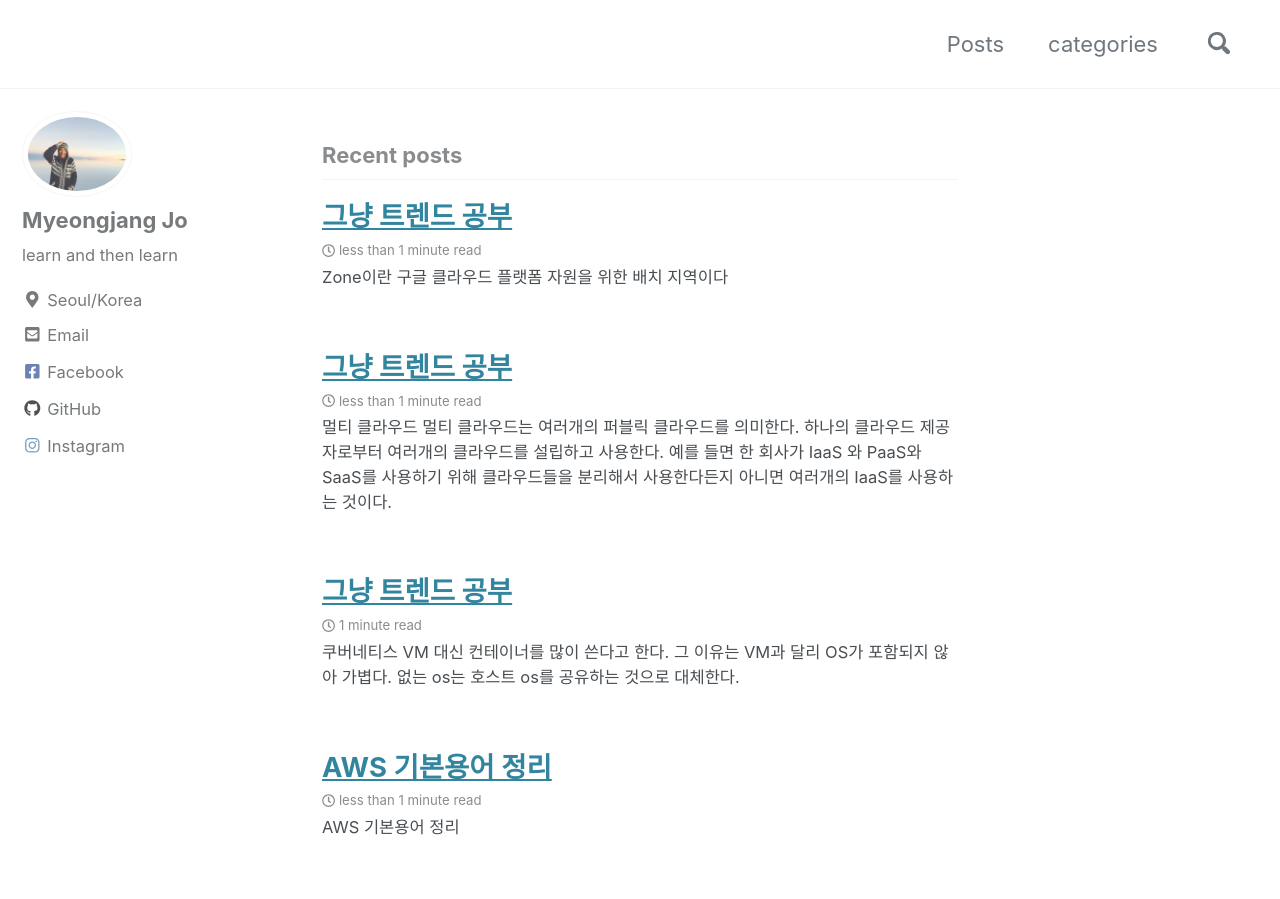
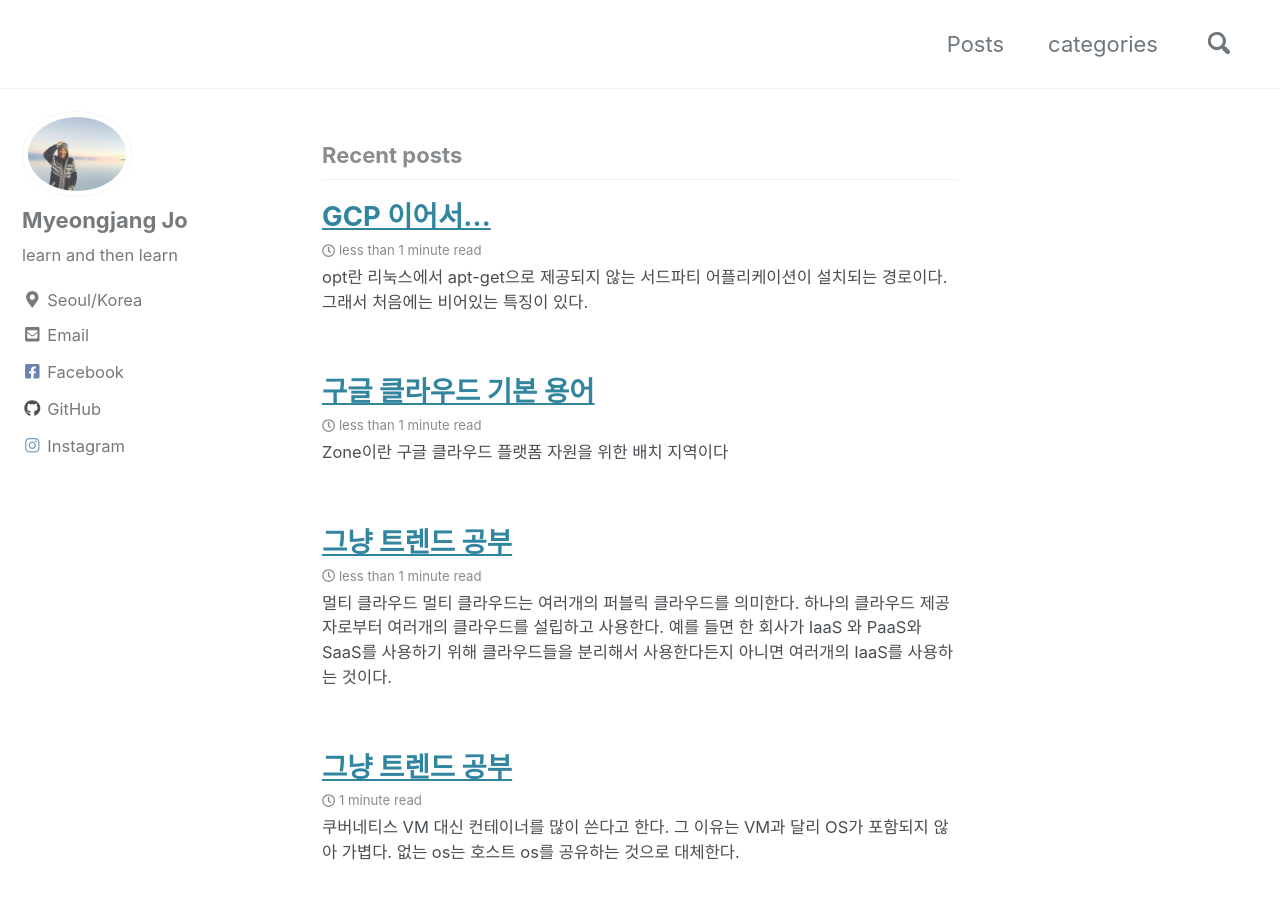
Before and after one commit to josephmjjo/josephmjjo.github.io, a Jekyll site: the page built from index.html, in a window 1280 px wide and 900 px high. Built offline with Jekyll 4.4.1, drawn with Linux system fonts in a browser that asks for light colours; cached includes are drawn as plain includes; nearby versions of some CDN libraries; the list of posts is cut into pages by our own code; some of the changed text lies outside the part shown.

Commit message:
is learning GCP

```diff
--- a/_posts/2019-09-29-core_ infrastrure.md
+++ b/_posts/2019-09-29-core_ infrastrure.md
@@ -1,5 +1,5 @@
 ---
-title:  "그냥 트렌드 공부"
+title:  "구글 클라우드 기본 용어"
 search: true
 categories:
   - Cloud, Kubernetes, GCP
--- /dev/null
+++ b/_posts/2019-09-30-GCP2.md
@@ -0,0 +1,14 @@
+---
+title:  "GCP 이어서..."
+search: true
+categories:
+  - Cloud, Kubernetes, GCP
+---
+opt란 리눅스에서 apt-get으로 제공되지 않는 서드파티 어플리케이션이 설치되는 경로이다. 그래서 처음에는 비어있는 특징이 있다.
+
+LAMP Stack이란 리눅스 호스팅된 웹사이트의 기반이면 리눅스, 아파치, MySQL 그리고 PHP(LAMP) 소프트웨어 스택이다.
+리눅스 기반의 웹서버는 4가지 소프트웨어 구성품으로 이루어져 있는데 레이어들 안에서 한 가지씩 역할을 한다.
+
+구글 클라우드 런처는 단순히 몇번의 클릭만으로 Google 클라우드에 배포할 수 있는 타사 벤더의 클라우드 기반 애플리케이션이다.
+
+QWIKLABS이란 이어서....
```
